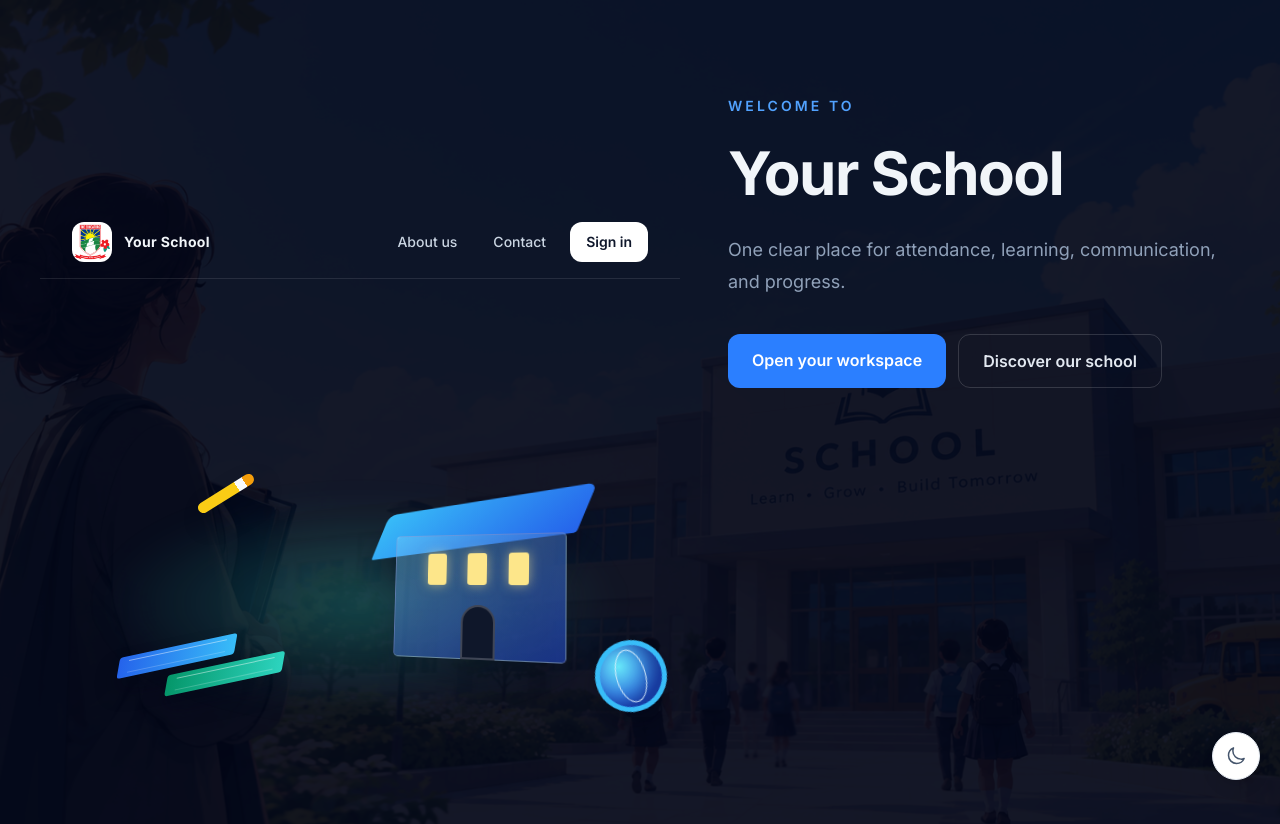
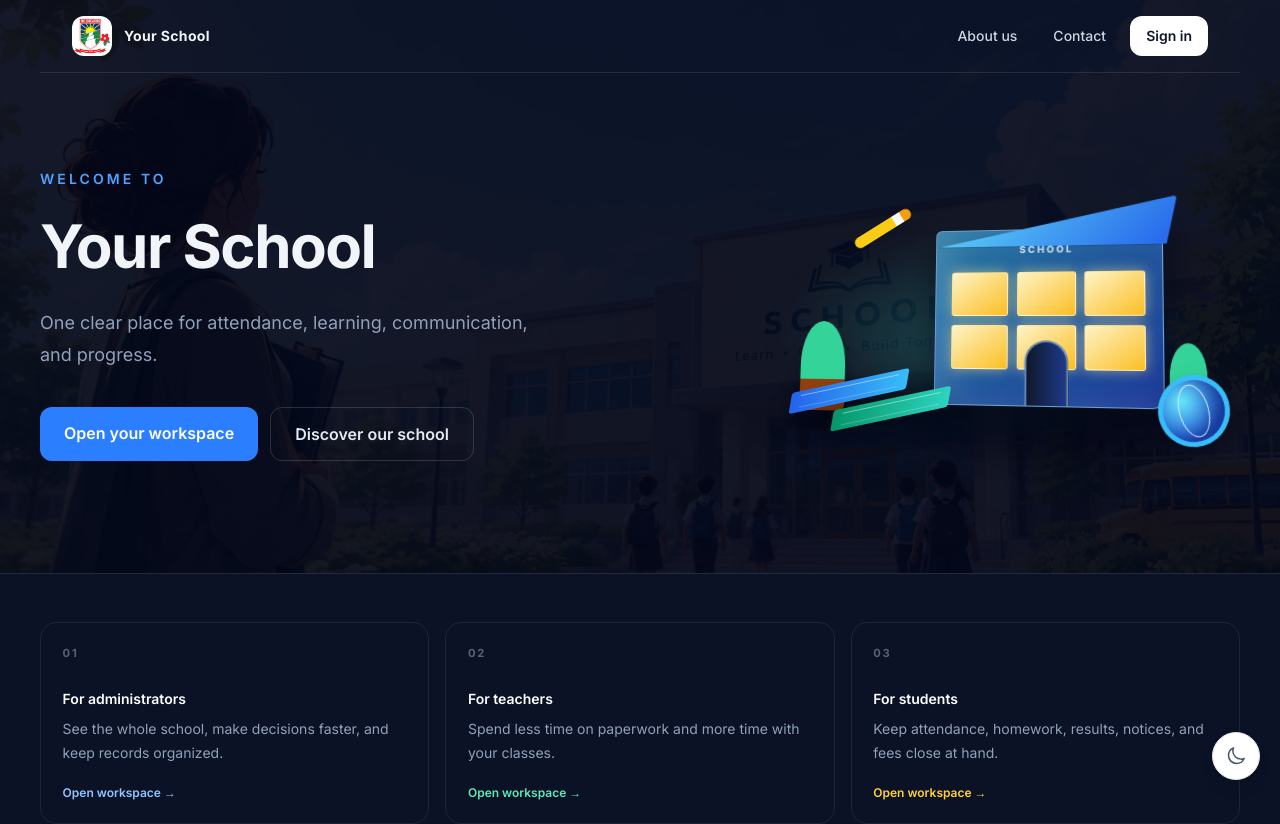
Before and after one commit to jawadraza28/SCH, a Next.js app: page / in a window 1280 px wide. Shown: the top 824 px of the page. Built offline with nearby package versions, Linux system fonts and the light colour scheme; no server answers; the database is empty.

Commit message:
feat: update landing page layout and enhance campus illustration for improved visual appeal

```diff
--- a/src/app/globals.css
+++ b/src/app/globals.css
@@ -1050,11 +1050,17 @@ main .shadow-sm {
 .scene-floor { position: absolute; left: 8%; top: 64%; width: 78%; height: 5rem; border-radius: 50%; background: radial-gradient(ellipse, rgb(56 189 248 / 0.2), transparent 68%); transform: rotateX(68deg); filter: blur(0.2rem); z-index: -1; }
 .school-illustration { position: relative; min-height: 18rem; isolation: isolate; }
 .illustration-glow { position: absolute; inset: 20% 8% 4%; border-radius: 50%; background: radial-gradient(ellipse, rgb(45 212 191 / 0.28), transparent 68%); filter: blur(1rem); }
-.illustration-building { position: absolute; right: 18%; top: 22%; width: 11rem; height: 10rem; transform: perspective(28rem) rotateY(-14deg) rotateX(4deg); filter: drop-shadow(0 1.5rem 1rem rgb(2 6 23 / .35)); }
-.illustration-building-roof { position: absolute; left: -.8rem; top: 0; width: 12.6rem; height: 3rem; border-radius: .5rem .5rem .15rem .15rem; background: linear-gradient(135deg, #38bdf8, #2563eb); transform: skewX(-28deg) rotate(-7deg); }
-.illustration-building-body { position: absolute; inset: 2.2rem 0 0; display: flex; justify-content: space-evenly; align-items: flex-start; padding: 1.1rem .8rem; border: 1px solid rgb(255 255 255 / .25); border-radius: .3rem; background: linear-gradient(145deg, rgb(125 211 252 / .4), rgb(30 64 175 / .7)); }
-.illustration-building-body i { display: block; width: 1.25rem; height: 2rem; border-radius: .2rem; background: #fde68a; box-shadow: 0 0 .7rem rgb(253 230 138 / .55); }
-.illustration-building-door { position: absolute; bottom: 0; left: 4.5rem; width: 2.2rem; height: 3.4rem; border-radius: 1.1rem 1.1rem 0 0; background: #0f172a; border: 2px solid rgb(255 255 255 / .2); }
+.campus-scene { position: absolute; inset: 8% 4% 4%; filter: drop-shadow(0 1.5rem 1rem rgb(2 6 23 / .35)); transform: perspective(36rem) rotateY(-8deg) rotateX(4deg); }
+.campus-shadow { position: absolute; left: 8%; right: 2%; bottom: 4%; height: 3rem; border-radius: 50%; background: rgb(2 6 23 / .5); filter: blur(.8rem); }
+.campus-building { position: absolute; right: 13%; top: 14%; width: 14rem; height: 11rem; border: 1px solid rgb(186 230 253 / .5); border-radius: .4rem .4rem .7rem .7rem; background: linear-gradient(145deg, rgb(56 189 248 / .58), rgb(30 64 175 / .85)); box-shadow: inset 1.2rem 0 2rem rgb(255 255 255 / .12), 0 1.5rem 2rem rgb(2 6 23 / .3); }
+.campus-roof { position: absolute; left: -1.2rem; top: -2rem; width: 16rem; height: 3rem; border-radius: .25rem .4rem .15rem .15rem; background: linear-gradient(135deg, #67e8f9, #2563eb); clip-path: polygon(8% 100%, 100% 0, 96% 100%); box-shadow: 0 .7rem 1rem rgb(2 6 23 / .25); }
+.campus-sign { position: absolute; left: 50%; top: .8rem; transform: translateX(-50%); color: rgb(224 242 254 / .85); font-size: .6rem; font-weight: 800; letter-spacing: .22em; }
+.campus-windows { position: absolute; inset: 2.6rem 1rem 2.2rem; display: grid; grid-template-columns: repeat(3, 1fr); gap: .55rem; }
+.campus-windows i { border: 1px solid rgb(255 255 255 / .4); border-radius: .18rem; background: linear-gradient(145deg, #fef3c7, #fbbf24); box-shadow: 0 0 .8rem rgb(253 230 138 / .55); }
+.campus-door { position: absolute; bottom: 0; left: 50%; width: 2.7rem; height: 4rem; transform: translateX(-50%); border: 2px solid rgb(186 230 253 / .55); border-bottom: 0; border-radius: 1.4rem 1.4rem 0 0; background: linear-gradient(90deg, #0f172a, #1e3a8a); }
+.campus-tree { position: absolute; bottom: 16%; width: 2.6rem; height: 5rem; border-radius: 50% 50% .35rem .35rem; background: linear-gradient(#34d399 0 65%, #92400e 65%); box-shadow: 0 .8rem 1rem rgb(2 6 23 / .25); }
+.campus-tree-one { left: 10%; transform: scale(1.15); }
+.campus-tree-two { right: 4%; bottom: 13%; transform: scale(.82); }
 .illustration-book { position: absolute; left: 12%; bottom: 16%; width: 7.5rem; height: 1.25rem; border-radius: .2rem; background: linear-gradient(90deg, #f97316, #facc15); box-shadow: 0 .8rem 1.2rem rgb(2 6 23 / .35); transform: rotate(-12deg) skewX(-22deg); }
 .illustration-book::after { content: ""; position: absolute; inset: .25rem .6rem; border-top: 1px solid rgb(255 255 255 / .45); border-bottom: 1px solid rgb(255 255 255 / .2); }
 .illustration-book-one { bottom: 20%; background: linear-gradient(90deg, #2563eb, #38bdf8); }
--- a/src/app/page.tsx
+++ b/src/app/page.tsx
@@ -21,9 +21,11 @@ export default async function Home() {
   const description = school?.schoolDescription || "One clear place for attendance, learning, communication, and progress.";
   return (
     <main className="landing-page min-h-screen overflow-hidden bg-slate-950 text-slate-100">
-      <section className="relative grid w-full gap-8 overflow-hidden px-4 pb-14 pt-10 sm:gap-12 sm:px-10 sm:pb-20 sm:pt-16 lg:grid-cols-[1fr_0.8fr] lg:items-center lg:pb-28 lg:pt-24"><img src="/landingcover.png" alt="" aria-hidden className="absolute inset-0 h-full w-full object-cover opacity-25" /><div className="absolute inset-0 bg-slate-950/70" /><LandingNav schoolName={schoolName} />
-        <div className="relative z-10"><p className="text-xs font-semibold uppercase tracking-[0.18em] text-blue-400 sm:text-sm sm:tracking-[0.22em]">Welcome to</p><h1 className="mt-4 max-w-3xl text-3xl font-bold leading-[1.1] tracking-tight sm:mt-6 sm:text-6xl">{schoolName}</h1><p className="mt-5 max-w-xl text-base leading-7 text-slate-400 sm:mt-7 sm:text-lg sm:leading-8">{description}</p><div className="mt-7 flex flex-col gap-3 sm:mt-9 sm:flex-row"><Link href="/login" className="rounded-xl bg-blue-500 px-6 py-3.5 text-center font-semibold text-white hover:bg-blue-400">Open your workspace</Link><Link href="/about-us" className="rounded-xl border border-white/15 px-6 py-3.5 text-center font-semibold text-slate-200 hover:bg-white/5">Discover our school</Link></div></div>
-        <div className="school-illustration" aria-hidden="true"><div className="illustration-glow" /><div className="illustration-building"><span className="illustration-building-roof" /><span className="illustration-building-body"><i /><i /><i /></span><span className="illustration-building-door" /></div><div className="illustration-book illustration-book-one" /><div className="illustration-book illustration-book-two" /><div className="illustration-globe"><span /><i /></div><div className="illustration-pencil" /></div>
+      <section className="relative w-full overflow-hidden px-4 pb-14 sm:px-10 sm:pb-20 lg:pb-28"><img src="/landingcover.png" alt="" aria-hidden className="absolute inset-0 h-full w-full object-cover opacity-25" /><div className="absolute inset-0 bg-slate-950/70" /><LandingNav schoolName={schoolName} />
+        <div className="relative z-10 mx-auto grid max-w-7xl gap-8 pt-10 sm:gap-12 sm:pt-16 lg:grid-cols-[1fr_0.8fr] lg:items-center lg:pt-24">
+          <div><p className="text-xs font-semibold uppercase tracking-[0.18em] text-blue-400 sm:text-sm sm:tracking-[0.22em]">Welcome to</p><h1 className="mt-4 max-w-3xl text-3xl font-bold leading-[1.1] tracking-tight sm:mt-6 sm:text-6xl">{schoolName}</h1><p className="mt-5 max-w-xl text-base leading-7 text-slate-400 sm:mt-7 sm:text-lg sm:leading-8">{description}</p><div className="mt-7 flex flex-col gap-3 sm:mt-9 sm:flex-row"><Link href="/login" className="rounded-xl bg-blue-500 px-6 py-3.5 text-center font-semibold text-white hover:bg-blue-400">Open your workspace</Link><Link href="/about-us" className="rounded-xl border border-white/15 px-6 py-3.5 text-center font-semibold text-slate-200 hover:bg-white/5">Discover our school</Link></div></div>
+          <div className="school-illustration" aria-hidden="true"><div className="illustration-glow" /><div className="campus-scene"><div className="campus-shadow" /><div className="campus-building"><span className="campus-roof" /><span className="campus-sign">SCHOOL</span><span className="campus-windows"><i /><i /><i /><i /><i /><i /></span><span className="campus-door" /></div><span className="campus-tree campus-tree-one" /><span className="campus-tree campus-tree-two" /></div><div className="illustration-book illustration-book-one" /><div className="illustration-book illustration-book-two" /><div className="illustration-globe"><span /><i /></div><div className="illustration-pencil" /></div>
+        </div>
       </section>
       <section className="border-t border-white/10 bg-slate-900/70"><div className="mx-auto max-w-7xl px-6 py-12 sm:px-10"><div className="grid gap-4 sm:grid-cols-3"><Link href="/login" className="landing-feature"><span className="landing-feature-number">01</span><p className="text-sm font-semibold text-white">For administrators</p><p className="mt-2 text-sm leading-6 text-slate-400">See the whole school, make decisions faster, and keep records organized.</p><span className="mt-5 block text-xs font-semibold text-blue-300">Open workspace →</span></Link><Link href="/login" className="landing-feature"><span className="landing-feature-number">02</span><p className="text-sm font-semibold text-white">For teachers</p><p className="mt-2 text-sm leading-6 text-slate-400">Spend less time on paperwork and more time with your classes.</p><span className="mt-5 block text-xs font-semibold text-emerald-300">Open workspace →</span></Link><Link href="/login" className="landing-feature"><span className="landing-feature-number">03</span><p className="text-sm font-semibold text-white">For students</p><p className="mt-2 text-sm leading-6 text-slate-400">Keep attendance, homework, results, notices, and fees close at hand.</p><span className="mt-5 block text-xs font-semibold text-amber-300">Open workspace →</span></Link></div></div></section>
       <footer className="border-t border-white/10 px-6 py-8 sm:px-10"><div className="mx-auto flex max-w-7xl flex-col gap-3 text-sm text-slate-500 sm:flex-row sm:items-center sm:justify-between"><p>{schoolName} · A clearer school day.</p><div className="flex gap-4"><Link href="/about-us" className="hover:text-white">About us</Link><Link href="/contact" className="hover:text-white">Contact</Link><Link href="/login" className="hover:text-white">Sign in</Link></div></div></footer>
```
